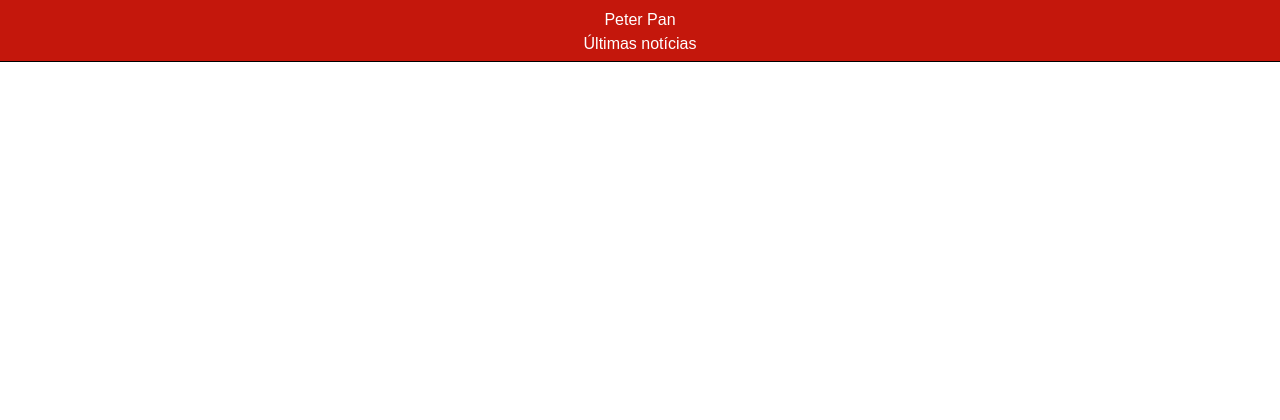
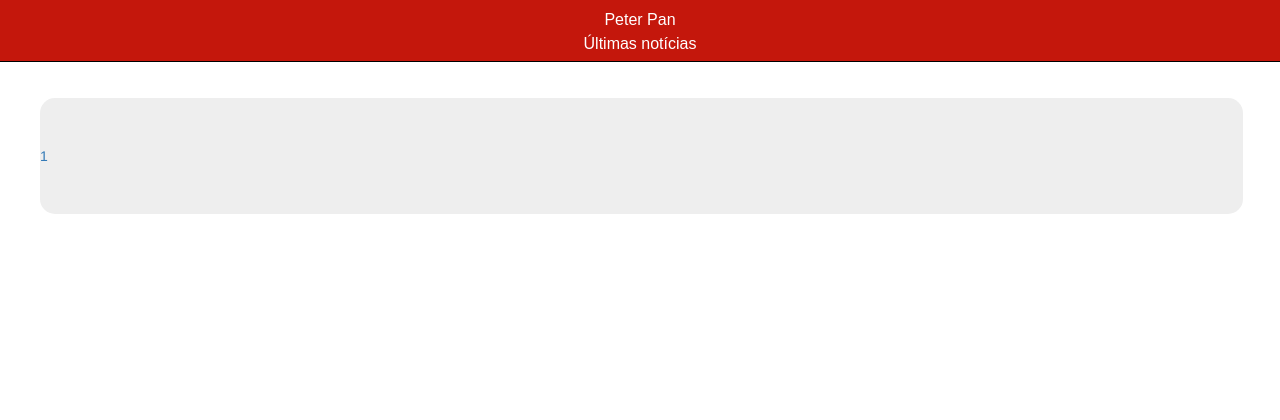
Before and after one commit to Dayof/peterpan, a Flask app: template peterpan/templates/links_list.html in a window 1280 px wide. Shown: the top 420 px of the page. Run offline with Flask 2, Linux system fonts and the light colour scheme; the template is opened without the code that fills it: most values are stand-ins (such as "Sample title", 1, 10 or a date in 2020); some libraries are stand-ins or nearby versions.

Commit message:
Placed news links on a jumbotron

```diff
--- a/peterpan/templates/home.html
+++ b/peterpan/templates/home.html
@@ -26,6 +26,10 @@
         padding-top: 0.5%;
         width: 100%;
       }
+      .jumbotron {
+        border-radius: 15px;
+        width:97%;
+      }
     </style>
   </head>
   <body >
@@ -38,6 +42,9 @@
           </div>
         </div>
       </div>
+      <div class="container-fluid">
+        <p style="padding-top:7%"></p>
+      </div>
       <div class="content" >
         {% block body %}{% endblock %}
       </div>
@@ -48,7 +55,6 @@
             <div class="container" style="width: 100%">
               <div class="navbar-header" style="width: 100%">
               Desenvolvido por: Dayanne Fernandes, Gabriel Naves, Ícaro Mota e Jéssica Souza
-                <!-- content -->
               </div>
             </div>
           </div>
--- a/peterpan/templates/links_list.html
+++ b/peterpan/templates/links_list.html
@@ -3,7 +3,9 @@
   <div class="mid-content">
 	<ul>
 		{% for d in content %}
-			<li><a href={{d[1]}}>{{d[0]}}</a>
+			<div class="jumbotron">
+        <a href={{d[1]}}>{{d[0]}}</a>
+      </div>
 		{% endfor %}
 	</ul>
   </div>
```
